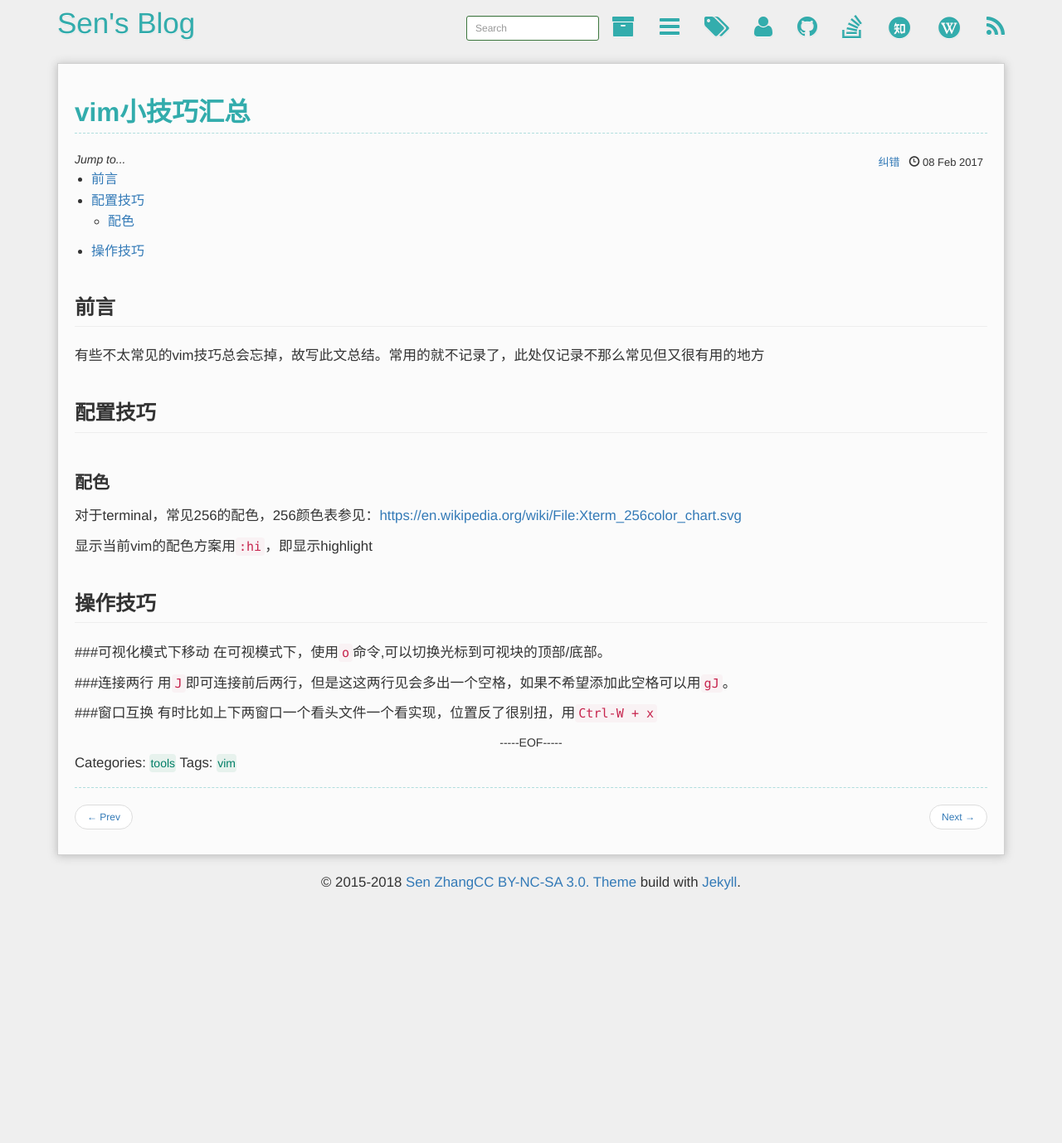
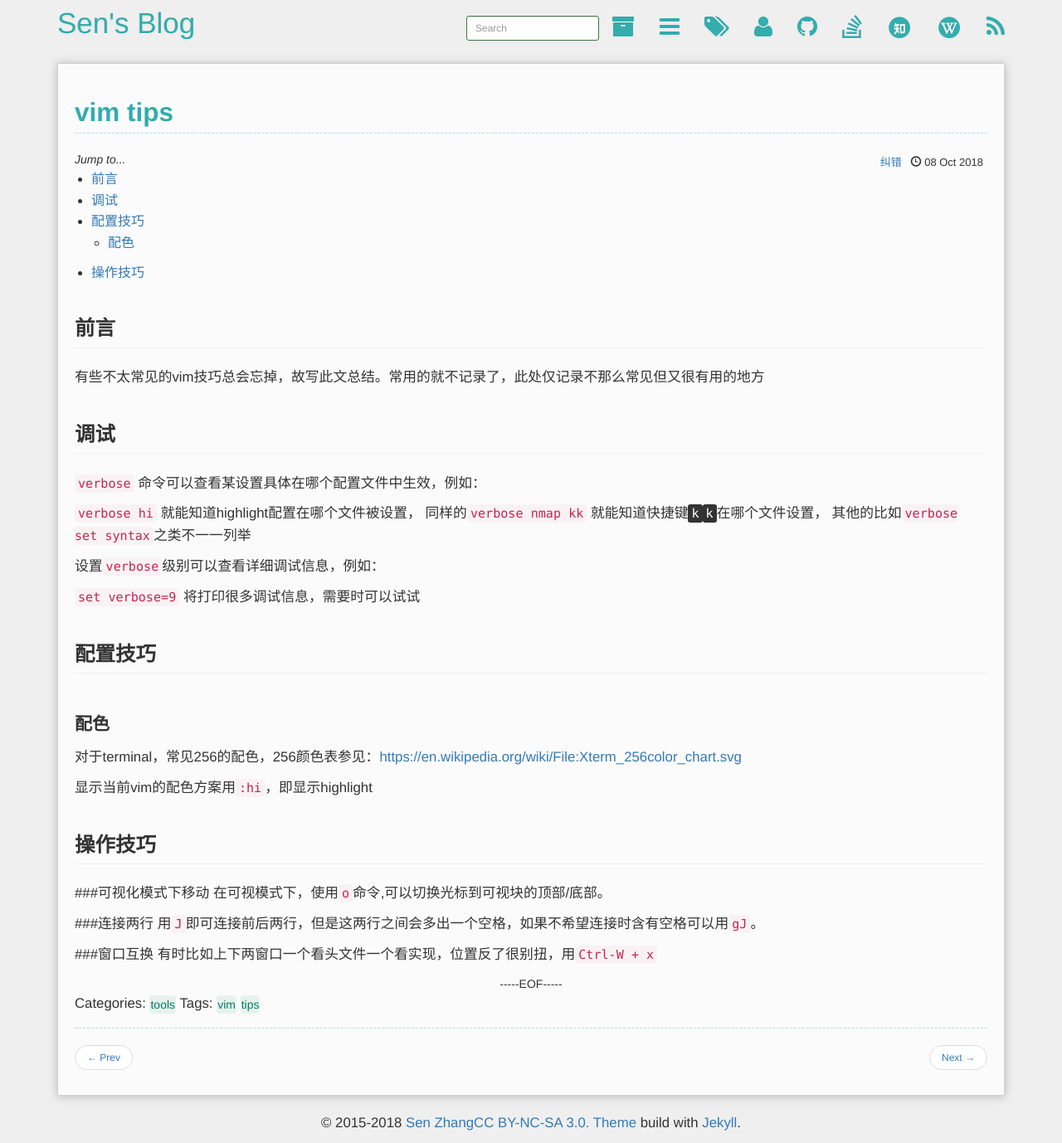
Before and after one commit to SenZhangAI/senzhangai.github.com, a Jekyll site: the page built from _posts/2018-10-08-vim-tips.md, in a window 1280 px wide. Shown: the whole page at 83% size. Built offline with Jekyll 4.4.1, drawn with Linux system fonts in a browser that asks for light colours; comment, search, counter and statistics services are not loaded; before the commit the page ends 1088 px from its top, so only the background shows below that.

Commit message:
move vim tips to new post

```diff
--- a/_posts/2017-02-08-vim-skill.md
+++ b/_posts/2018-10-08-vim-tips.md
@@ -1,14 +1,27 @@
 ---
 layout: post
-title: "vim小技巧汇总"
-description: "vim skill"
-keywords: vim, skill
+title: "vim tips"
+description: "vim tips"
+keywords: vim, tips
 category: Tools
-tags: [vim]
+tags: [vim, tips]
 ---
 
 ## 前言
 有些不太常见的vim技巧总会忘掉，故写此文总结。常用的就不记录了，此处仅记录不那么常见但又很有用的地方
+
+## 调试
+
+`verbose` 命令可以查看某设置具体在哪个配置文件中生效，例如：
+
+`verbose hi` 就能知道highlight配置在哪个文件被设置，
+同样的`verbose nmap kk` 就能知道快捷键<kbd>k</kbd><kbd>k</kbd>在哪个文件设置，
+其他的比如`verbose set syntax`之类不一一列举
+
+
+设置`verbose`级别可以查看详细调试信息，例如：
+
+`set verbose=9` 将打印很多调试信息，需要时可以试试
 
 ## 配置技巧
 
@@ -24,7 +37,7 @@ tags: [vim]
 在可视模式下，使用`o`命令,可以切换光标到可视块的顶部/底部。
 
 ###连接两行
-用`J`即可连接前后两行，但是这这两行见会多出一个空格，如果不希望添加此空格可以用`gJ`。
+用`J`即可连接前后两行，但是这两行之间会多出一个空格，如果不希望连接时含有空格可以用`gJ`。
 
 ###窗口互换
 有时比如上下两窗口一个看头文件一个看实现，位置反了很别扭，用`Ctrl-W + x`
```
